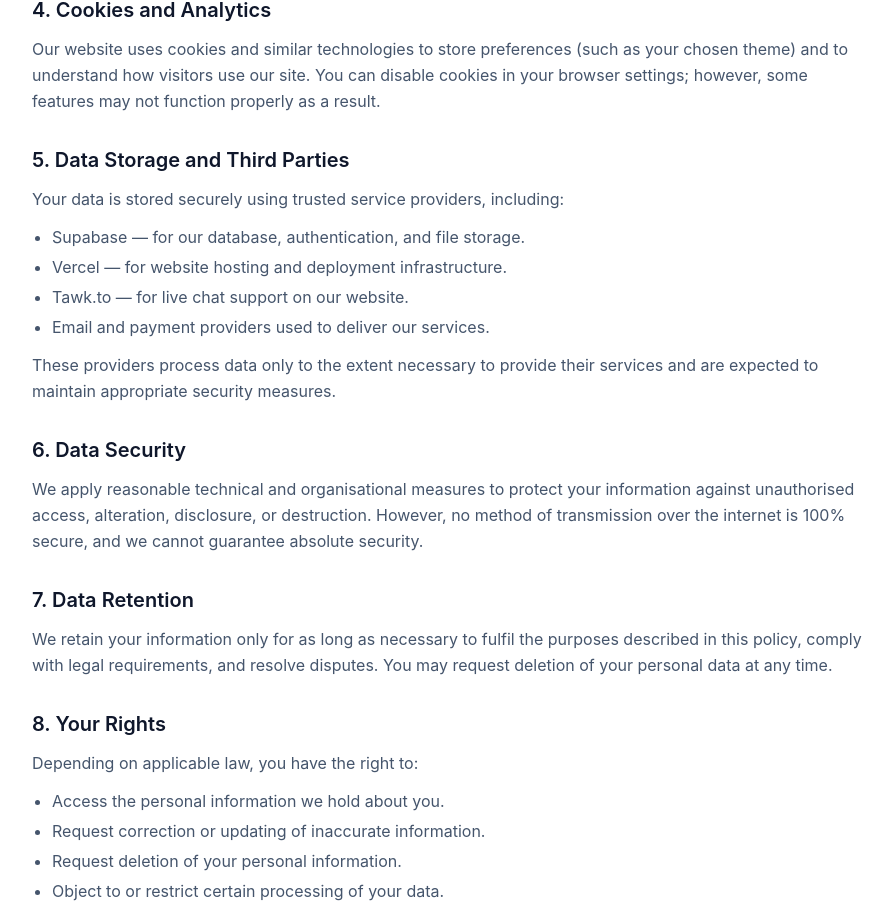
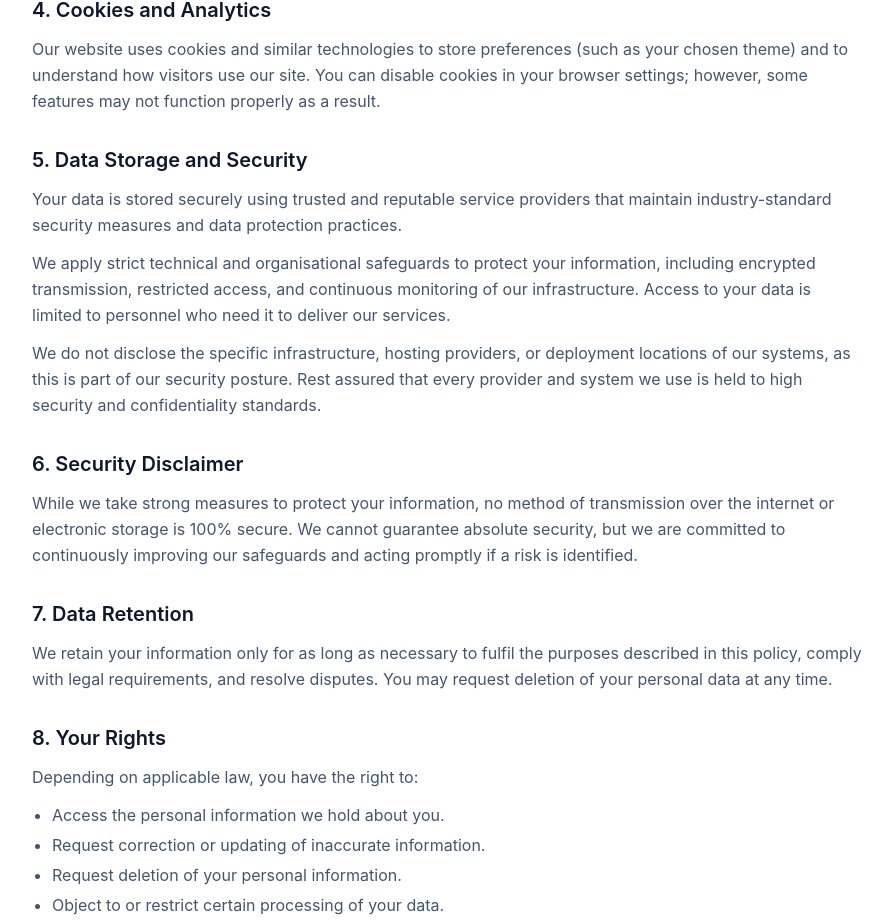
Before and after one commit to JOSEPH-KIBIRU/Pigiecore-solutions, a Next.js app: page /privacy-policy in a window 1280 px wide. Shown: the part 1049-1969 px from the top of the page, without its empty margins (192-1085 px from the left). Built offline with nearby package versions, Linux system fonts and the light colour scheme; no server answers.

Commit message:
Remove storage/hosting disclosures from privacy policy, keep security assurances

```diff
--- a/src/app/privacy-policy/page.tsx
+++ b/src/app/privacy-policy/page.tsx
@@ -80,34 +80,32 @@ export default function PrivacyPolicyPage() {
         </p>
       </Section>
 
-      <Section title="5. Data Storage and Third Parties">
+      <Section title="5. Data Storage and Security">
         <p>
-          Your data is stored securely using trusted service providers, including:
+          Your data is stored securely using trusted and reputable service
+          providers that maintain industry-standard security measures and data
+          protection practices.
         </p>
-        <ul className="list-disc pl-5 space-y-1">
-          <li>Supabase — for our database, authentication, and file storage.</li>
-          <li>
-            Vercel — for website hosting and deployment infrastructure.
-          </li>
-          <li>
-            Tawk.to — for live chat support on our website.
-          </li>
-          <li>
-            Email and payment providers used to deliver our services.
-          </li>
-        </ul>
         <p>
-          These providers process data only to the extent necessary to provide their
-          services and are expected to maintain appropriate security measures.
+          We apply strict technical and organisational safeguards to protect your
+          information, including encrypted transmission, restricted access, and
+          continuous monitoring of our infrastructure. Access to your data is
+          limited to personnel who need it to deliver our services.
+        </p>
+        <p>
+          We do not disclose the specific infrastructure, hosting providers, or
+          deployment locations of our systems, as this is part of our security
+          posture. Rest assured that every provider and system we use is held to
+          high security and confidentiality standards.
         </p>
       </Section>
 
-      <Section title="6. Data Security">
+      <Section title="6. Security Disclaimer">
         <p>
-          We apply reasonable technical and organisational measures to protect your
-          information against unauthorised access, alteration, disclosure, or
-          destruction. However, no method of transmission over the internet is 100%
-          secure, and we cannot guarantee absolute security.
+          While we take strong measures to protect your information, no method of
+          transmission over the internet or electronic storage is 100% secure. We
+          cannot guarantee absolute security, but we are committed to continuously
+          improving our safeguards and acting promptly if a risk is identified.
         </p>
       </Section>
 
```
